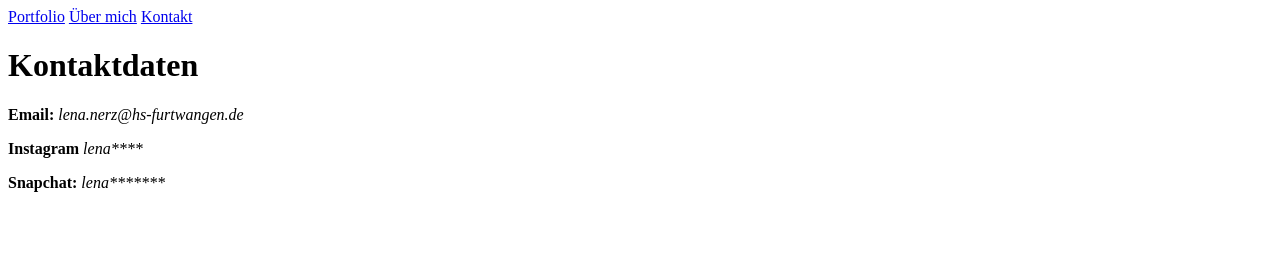
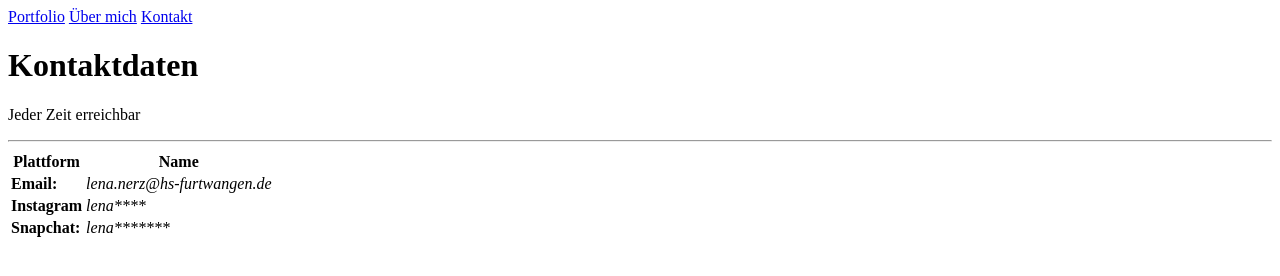
Before and after one commit to LenaNscott/GiS_SoSe_2021, a plain HTML site: page Aufgabe1-2/kontakt.html in a window 1280 px wide. Drawn offline with Linux system fonts and the light colour scheme.

Commit message:
Weitere Elemente hinzugefügt
Lokale GIT Software für finale Änderung nicht verfügbar, deshalb die Änderungen gezwungenermaßen direkt auf Github

```diff
--- a/Aufgabe1-2/kontakt.html
+++ b/Aufgabe1-2/kontakt.html
@@ -14,8 +14,28 @@
 </head>
 <body>
     <h1>Kontaktdaten</h1>
-    <p><b>Email:</b> <i>lena.nerz@hs-furtwangen.de</i></p>
-    <p><b>Instagram</b> <i>lena****</i></p>
-    <p><b>Snapchat:</b> <i>lena*******</i> </p>
+    <p>Jeder Zeit erreichbar</p>
+    <hr/>
+    <table>
+        <thead>
+            <th>Plattform</th>
+            <th>Name</th>
+        </thead>
+
+        <tbody>
+            <td><b>Email:</b></td>
+            <td><i>lena.nerz@hs-furtwangen.de</i></td>
+        </body>
+
+         <tbody>
+            <td><b>Instagram</b></td>
+            <td><i>lena****</i></td>
+        </body>
+
+        <tbody>
+            <td><b>Snapchat:</b></td>
+            <td></b> <i>lena*******</i></td>
+        </body>
+    </table>
 </body>
 </html>
```
